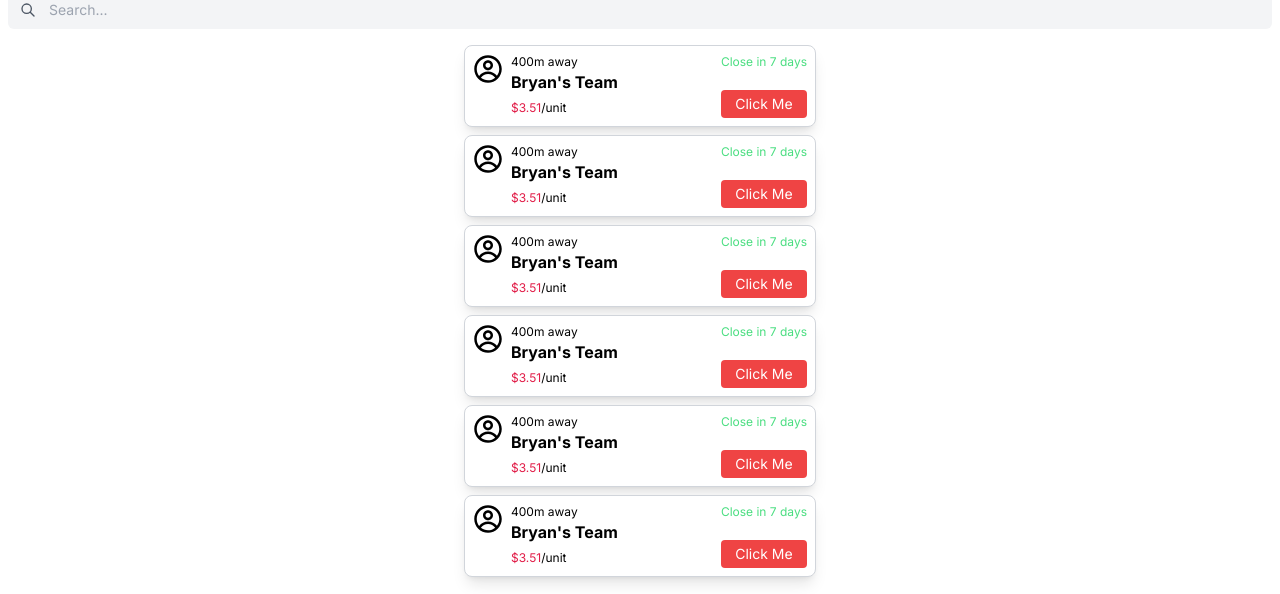
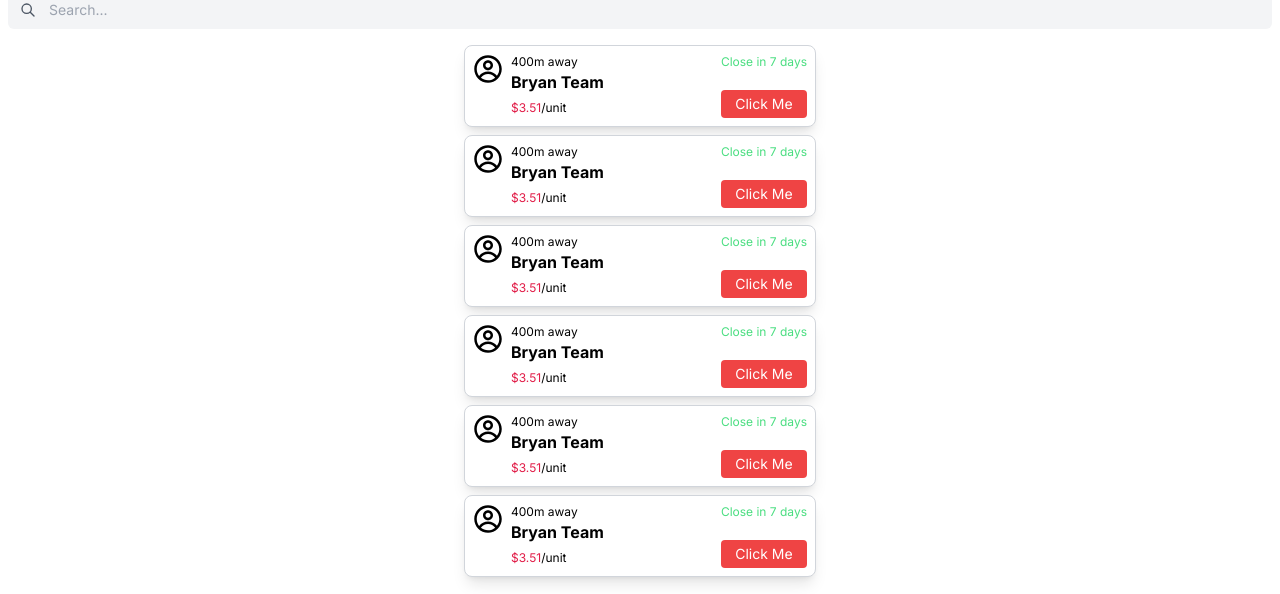
Before and after one commit to rivenbryan/tiktok-hack, a Next.js app: page /groupBuyMainPage/join in a window 1280 px wide. Shown: the part 129-723 px from the top of the page. Built offline with nearby package versions, Linux system fonts and the light colour scheme.

Commit message:
remove '

```diff
--- a/src/app/components/Container.tsx
+++ b/src/app/components/Container.tsx
@@ -1,7 +1,6 @@
 import React from "react";
+import TiktokMobileHeader from "./TiktokMobileHeader";
 import TiktokMobileFooter from "./TiktokMobileFooter";
-import TiktokMobileHeader from "./TiktokMobileHeader";
-import TiktokMobileHeader from "./TiktokMobileHeader";
 
 type Props = {
   children: React.ReactNode;
--- a/src/app/groupBuyMainPage/join/components/Groupcard.tsx
+++ b/src/app/groupBuyMainPage/join/components/Groupcard.tsx
@@ -9,7 +9,7 @@ export default function Groupcard({}: Props) {
         <CgProfile size={30} />
         <div className="flex flex-col">
           <h1 className="text-xs">400m away</h1>
-          <h1 className="text-s font-bold">Bryan's Team </h1>
+          <h1 className="text-s font-bold">Bryan Team </h1>
           <div>
             <span className="text-xs text-rose-600">
               $3.51<a className="text-black">/unit</a>
```
